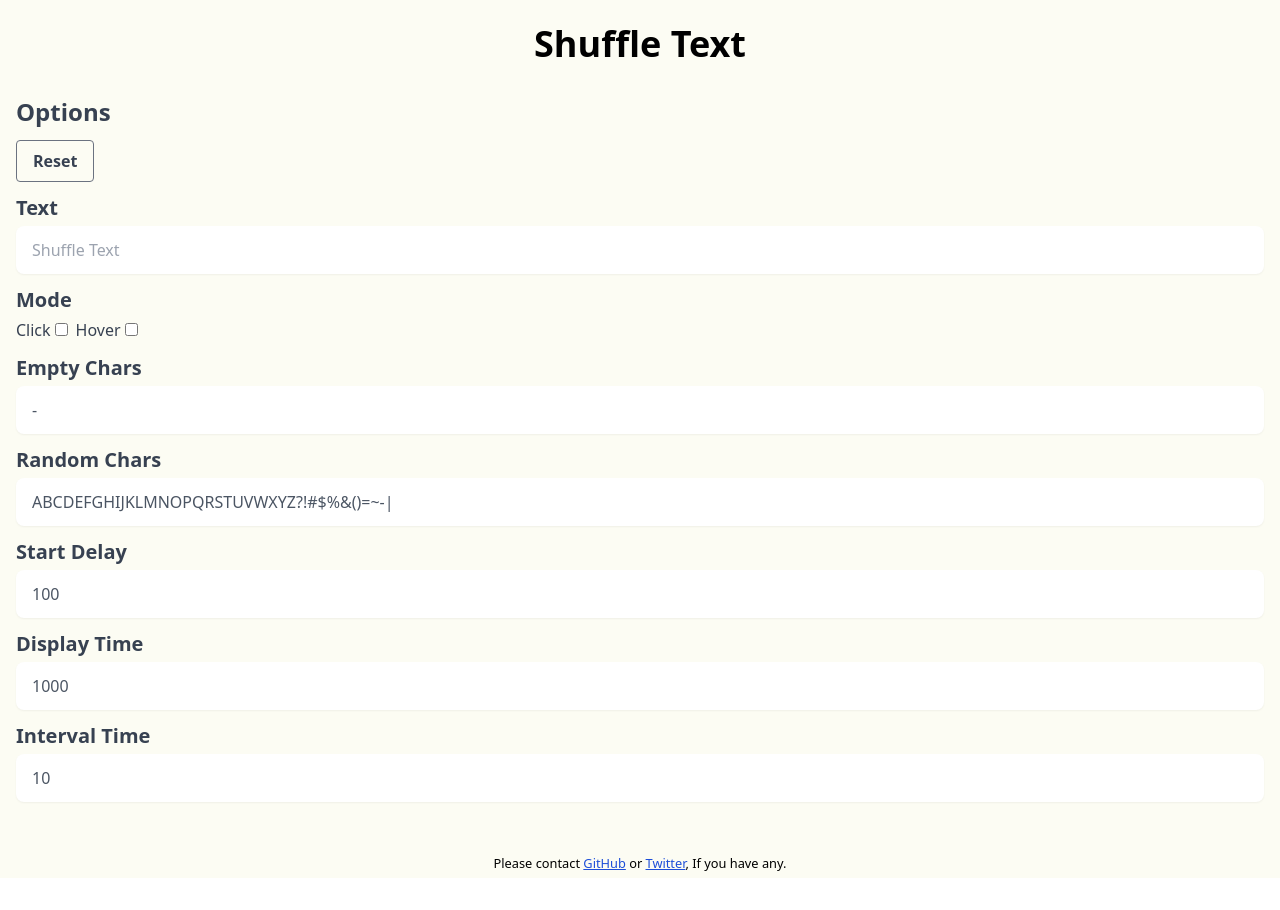
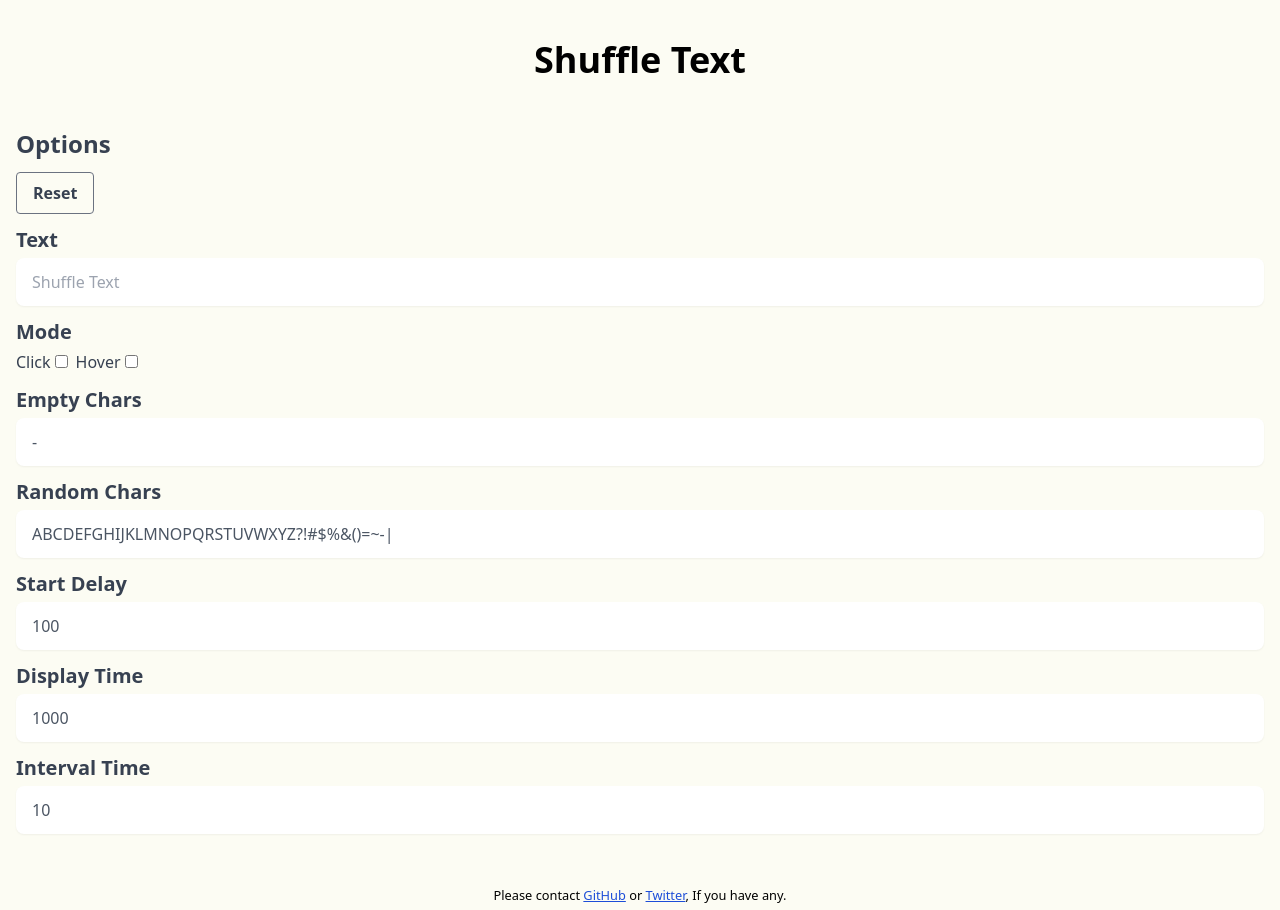
Before and after one commit to sumikkosoft/react-shuffle-text, a React (Vite) app: page / in a window 1280 px wide. Before the commit the page ends 878 px from the top, so only its background shows below. Built offline with nearby package versions, Linux system fonts and the light colour scheme.

Commit message:
:ambulance: fix: デザイン調整

```diff
--- a/src/pages/App.tsx
+++ b/src/pages/App.tsx
@@ -32,7 +32,7 @@ const PageFooter = React.memo(() => {
 const PageContent: React.VFC<{ text: string; options: ShuffleTextProps }> = React.memo(
   ({ text, options }) => {
     return (
-      <h1 className="text-4xl font-bold h-12">
+      <h1 className="text-4xl font-bold h-12 py-4 box-content">
         <ShuffleText {...options}>{text.length ? text : "Shuffle Text"}</ShuffleText>
       </h1>
     );
```
